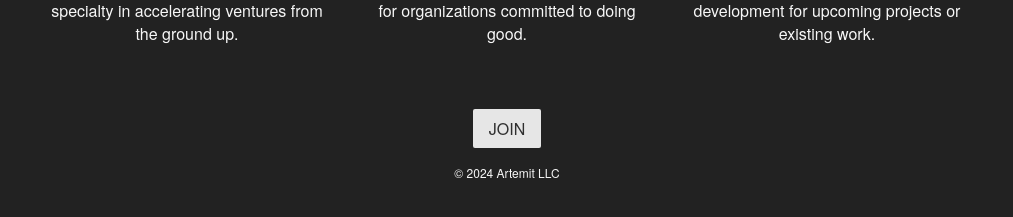
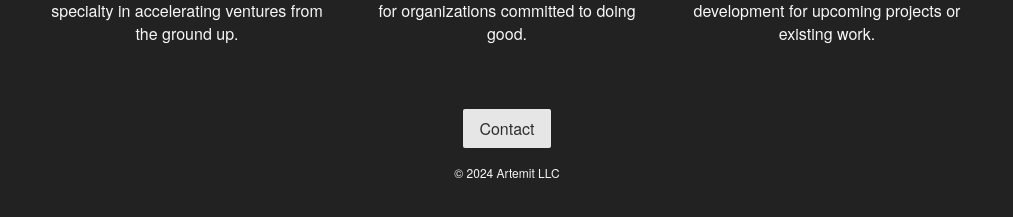
Before and after one commit to artemit/artemit.github.io, a Jekyll site: the page built from index.html, in a window 1280 px wide. Shown: the part 353-570 px from the top of the page, without its empty margins (133-1146 px from the left). Built offline with Jekyll 4.4.1, drawn with Linux system fonts in a browser that asks for light colours.

Commit message:
change contact us button from join to contact

```diff
--- a/_includes/footer.html
+++ b/_includes/footer.html
@@ -2,7 +2,7 @@
   <div class="pure-g">
     <div class="pure-u-1 text center">
       <div class="contact-us">
-        <a href="https://docs.google.com/forms/d/1xoFHZdu_v934EVzTeIv_2jDVgu9V4VZVn7JAHxz_6jw/viewform" target="_blank" class="pure-button">JOIN</a>
+        <a href="https://docs.google.com/forms/d/1xoFHZdu_v934EVzTeIv_2jDVgu9V4VZVn7JAHxz_6jw/viewform" target="_blank" class="pure-button">Contact</a>
       </div>
       <div class="copyright text small">
         &copy; {{ 'now' | date: "%Y" }} {{site.organization}}
```
